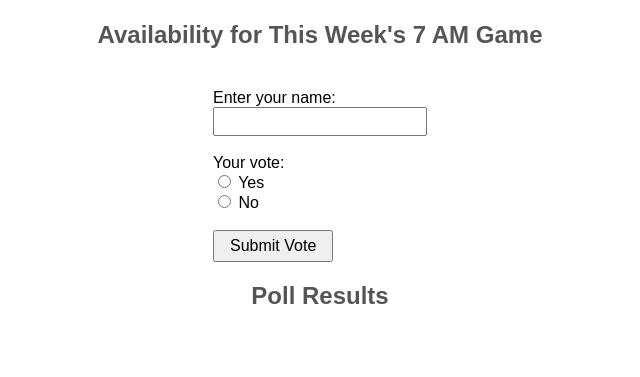
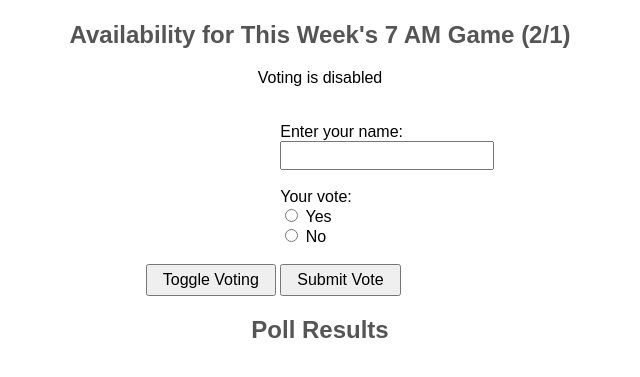
Before and after one commit to dinalans/polling-website, a plain HTML site: page index.html in a window 1280 px wide. Shown: the part 75-452 px from the top of the page, without its empty margins (320-960 px from the left). Drawn offline with Linux system fonts and the light colour scheme; no server answers.

Commit message:
enable toggel voting

```diff
--- a/index.html
+++ b/index.html
@@ -7,7 +7,9 @@
 </head>
 <body>
     <h1>Kenmercer Sport Cricket Club</h1>
-    <h2>Availability for This Week's 7 AM Game </h2>
+    <h2>Availability for This Week's 7 AM Game (2/1)</h2>
+    <p id="votingStatus">Voting is disabled</p>
+    <button onclick="toggleVoting()">Toggle Voting</button>
     <form id="pollForm">
         <label for="username">Enter your name:</label><br>
         <input type="text" id="username" required><br><br>
```
